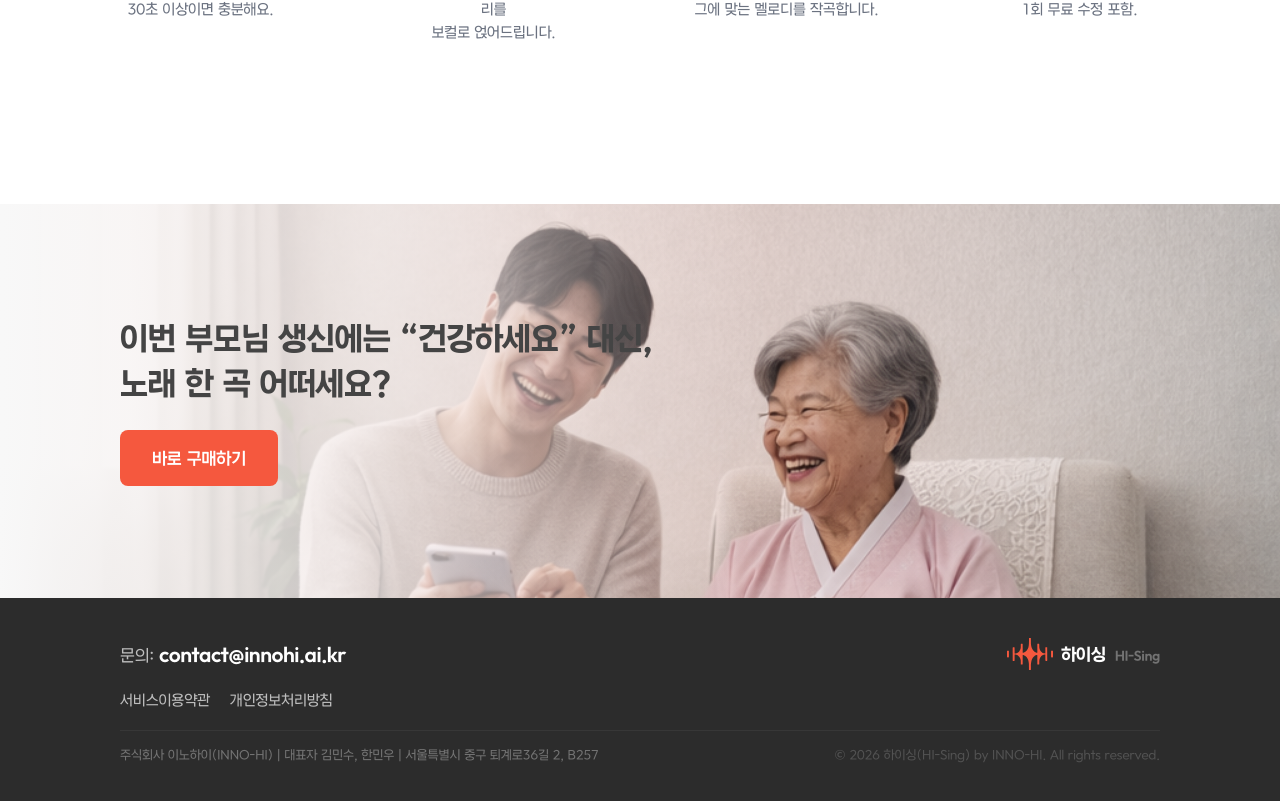
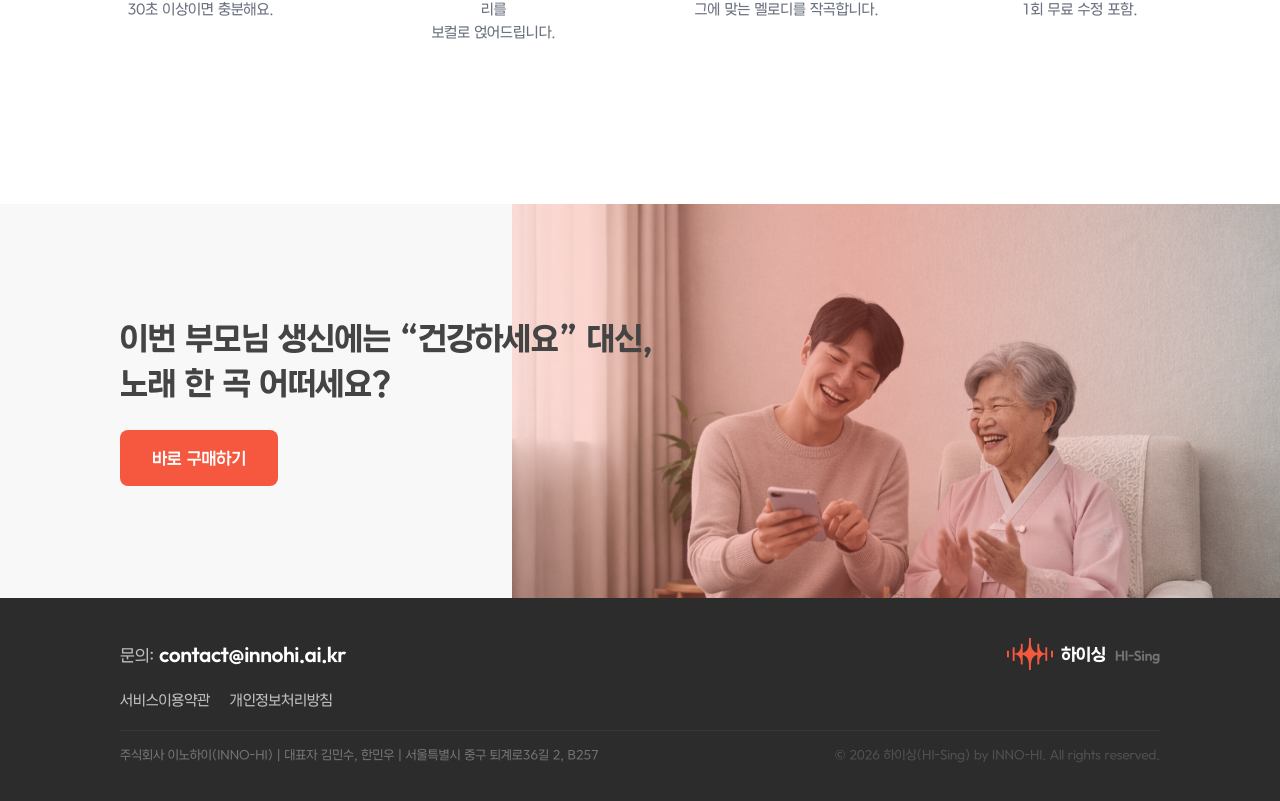
Before and after one commit to INNO-HI/HI-Sing, a Next.js app: page / in a window 1280 px wide. Shown: the part 4620-5421 px from the top of the page. Built offline with nearby package versions, Linux system fonts and the light colour scheme; no server answers; a web font is replaced by a local one.

Commit message:
CTA: 사진 오른쪽 60% 배치 + primary 20→35% → 투명 3-stop 필터 + 좌측 뉴트럴

```diff
--- a/src/sections/HomeTab.tsx
+++ b/src/sections/HomeTab.tsx
@@ -599,14 +599,15 @@ export function HomeTab({ onNavigate }: HomeTabProps) {
 
       {/* ═══ 7. CTA ════════════════════════════════════ */}
       <section className="relative py-20 sm:py-28 overflow-hidden bg-neutral-50">
-        {/* 배경 사진 전체 + 왼쪽 메인색 20% 필터 */}
-        <div className="absolute inset-0 hidden sm:block">
-          <img src={`/images/cta-family-new.png`} alt="" className="w-full h-full object-cover object-right" />
-          {/* 필터: 왼쪽 메인색 20% → 오른쪽 투명 */}
-          <div className="absolute inset-0" style={{ background: 'linear-gradient(to right, rgba(245,88,62,0.2) 0%, rgba(255,255,255,0) 100%)' }} />
-          {/* 좌측 가독성용 페이드 */}
-          <div className="absolute inset-0" style={{ background: 'linear-gradient(to right, #F8F8F8 0%, rgba(248,248,248,0.7) 30%, rgba(248,248,248,0) 60%)' }} />
+        {/* 배경: 사진 오른쪽 + 3-stop 그라데이션 필터 */}
+        <div className="absolute right-0 top-0 bottom-0 w-full sm:w-3/5 hidden sm:block">
+          <img src={`/images/cta-family-new.png`} alt="" className="w-full h-full object-cover" />
+          {/* 필터: primary 20% → 주황 → 흰 투명 */}
+          <div className="absolute inset-0" style={{ background: 'linear-gradient(to right, rgba(245,88,62,0.2) 0%, rgba(245,88,62,0.35) 45%, rgba(255,255,255,0) 100%)' }} />
         </div>
+        {/* 좌측 뉴트럴 영역 텍스트 가독성 */}
+        <div className="absolute left-0 top-0 bottom-0 w-2/5 bg-neutral-50 hidden sm:block" />
+        <div className="absolute inset-0 sm:hidden bg-neutral-50" />
         <div className="relative z-10 max-w-6xl mx-auto px-5 sm:px-8 lg:px-14">
           <FadeIn>
             <div>
```
